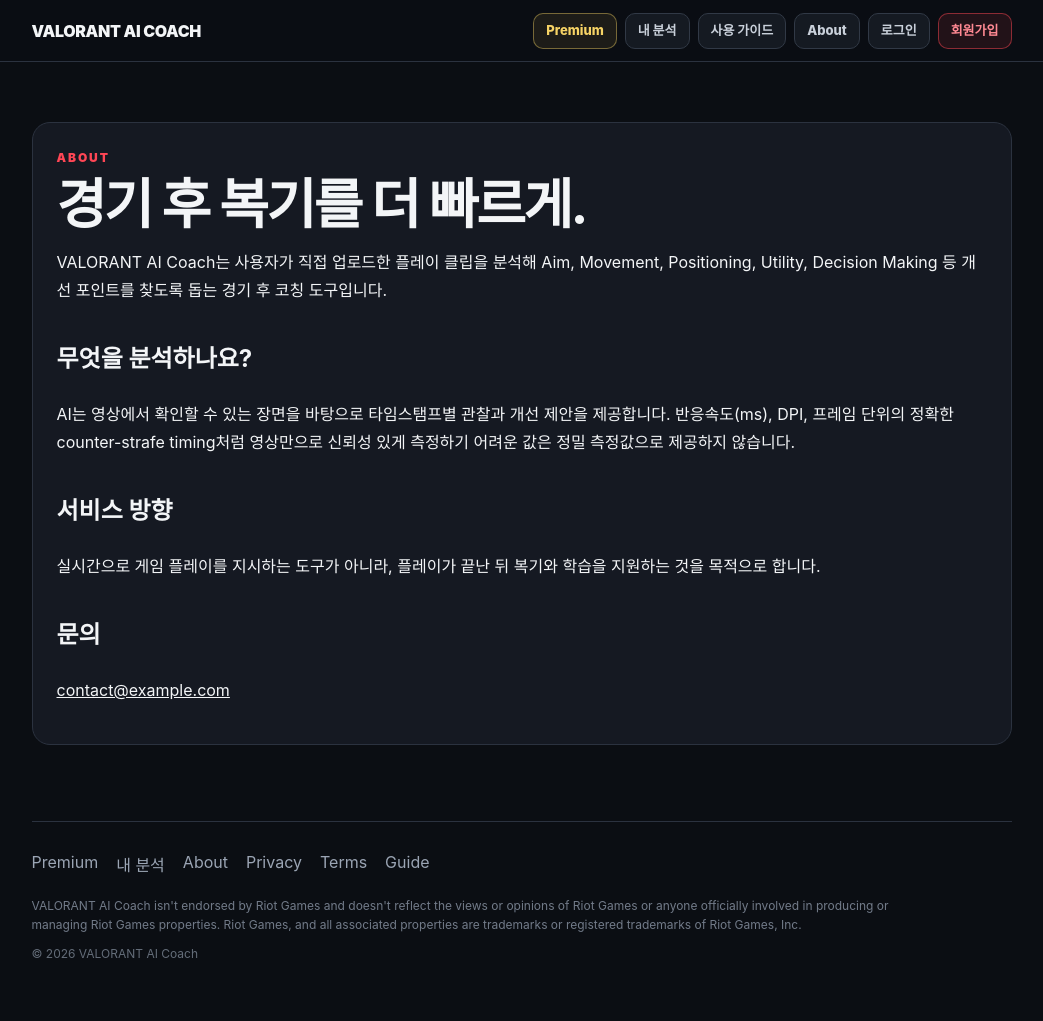
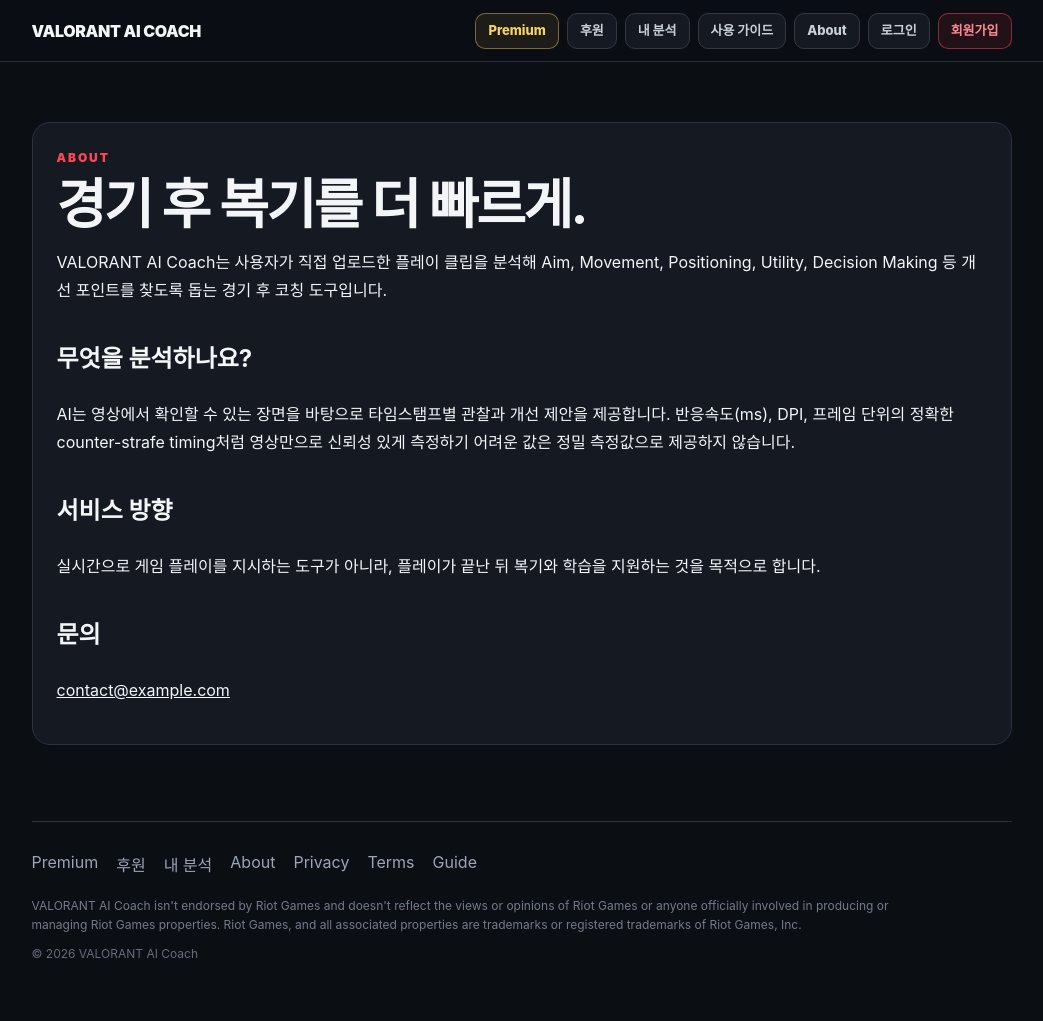
Before and after one commit to daon082312/valorant_ai_web_feedback_ads, a FastAPI app: page /about in a window 1280 px wide. Shown: the whole page, without its empty margins (111-1154 px from the left). Run offline with FastAPI, Linux system fonts and the light colour scheme.

Commit message:
Add donation links to navigation

```diff
--- a/valorant_ai_public_ads_FLAT/templates/base.html
+++ b/valorant_ai_public_ads_FLAT/templates/base.html
@@ -47,6 +47,7 @@
         <a class="brand" href="/">VALORANT AI COACH</a>
         <div class="nav-links">
             <a href="/premium" class="premium-nav-link" data-modal-page="always">Premium</a>
+            <a href="/donate">후원</a>
             <a href="/history" data-modal-page="always">내 분석</a>
             <a href="/guide">사용 가이드</a>
             <a href="/about">About</a>
@@ -66,6 +67,7 @@
     <footer class="footer">
         <div class="footer-links">
             <a href="/premium" data-modal-page="always">Premium</a>
+            <a href="/donate">후원</a>
             <a href="/history" data-modal-page="always">내 분석</a>
             <a href="/about">About</a>
             <a href="/privacy">Privacy</a>
```
